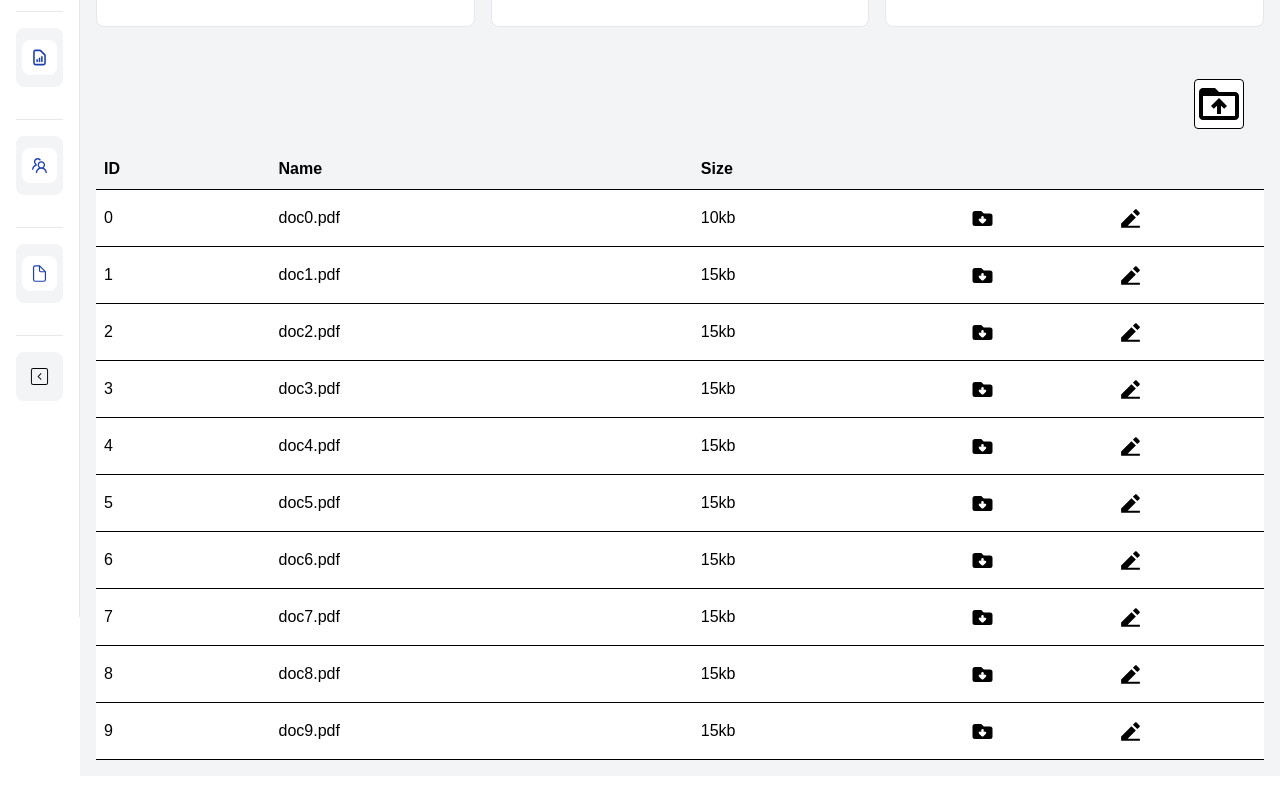
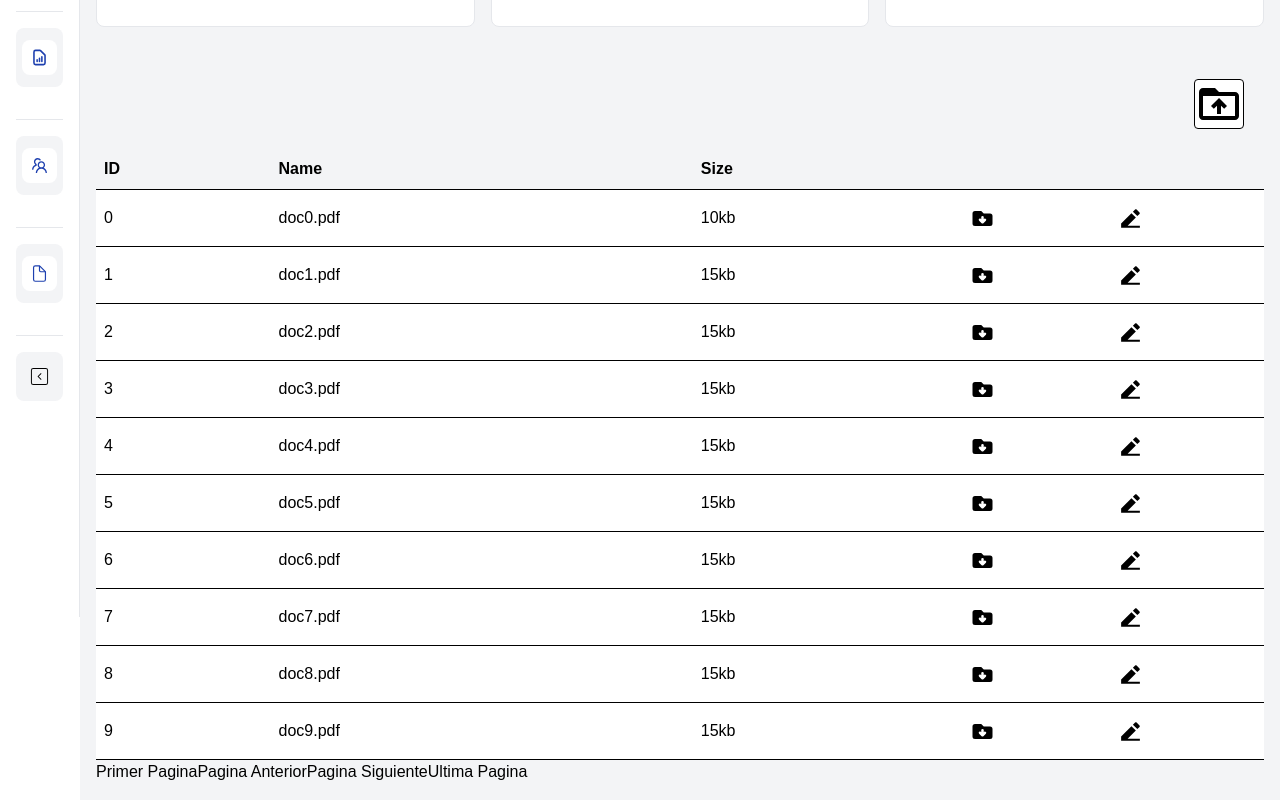
Before and after one commit to LMartin1998/BCorePlatform-Deploy, a Next.js app: page /docs in a window 1280 px wide. Shown: the part 183-983 px from the top of the page. Before the commit the page ends 959 px from the top, so only its background shows below. Built offline with nearby package versions, Linux system fonts and the light colour scheme.

Commit message:
table completed

```diff
--- a/src/app/Components/TableComponent.jsx
+++ b/src/app/Components/TableComponent.jsx
@@ -98,6 +98,12 @@ export default function TableComponent() {
                     ))}
                 </tbody>
             </table>
+            <button onClick={() => table.setPageIndex(0)}>Primer Pagina</button>
+            <button onClick={() => table.previousPage()}>Pagina Anterior</button>
+            <button onClick={() => table.nextPage()}>Pagina Siguiente</button>
+            <button onClick={() => table.setPageIndex(table.getPageCount() - 1)}>
+                Ultima Pagina
+            </button>
         </>
     );
 };
```
